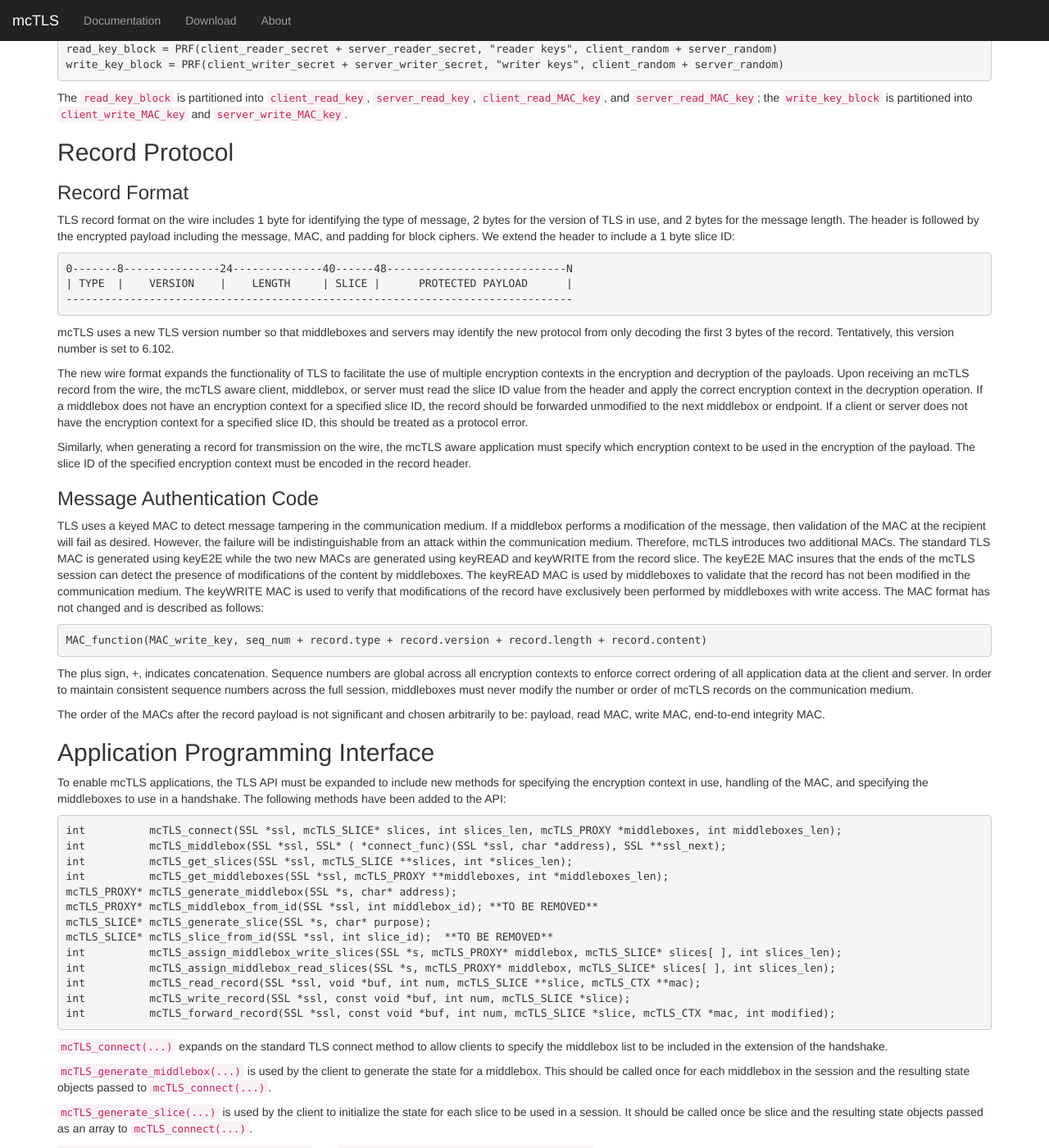
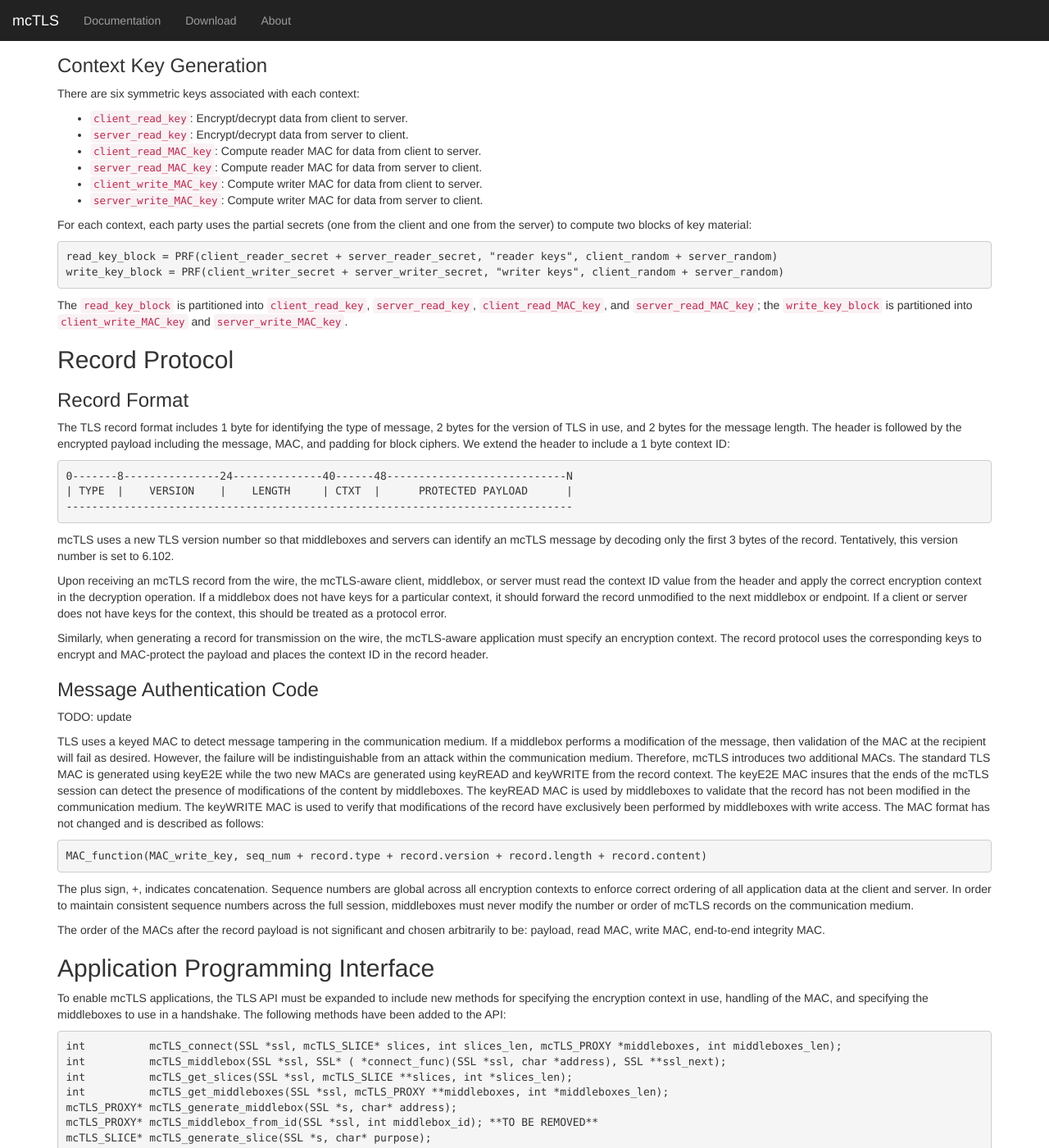
Before and after one commit to dtnaylor/mctls-www, a Jekyll site: the page built from www/documentation.md, in a window 1280 px wide and 1400 px high, scrolled down 3043 px. Shown: the whole window at 82% size. Built offline with Jekyll 4.4.1, drawn with Linux system fonts in a browser that asks for light colours; nearby versions of some CDN libraries; some of the changed text lies outside the part shown.

Commit message:
Updates to documentation

```diff
--- a/www/documentation.md
+++ b/www/documentation.md
@@ -17,6 +17,27 @@
 
 * TOC
 {:toc}
+
+
+## Goals
+
+mcTLS is designed to provide the following five properties:
+
+1. **Entity Authentication:** As in TLS, the client must be able to verify
+the identity of the server. Additionally, the endpoints must be able to
+authenticate each middlebox.
+
+2. **Payload Secrecy:** Third parties must not be able to read any
+application data.
+
+3. **Payload Integrity:** Changes to application data by third parties or by
+middleboxes with read-only access must be detectable.
+
+4. **Visibility:** Both endpoints must be aware of all middleboxes in the
+session. mcTLS does not support transparent middleboxes.
+
+5. **Least Privilege:** Each middlebox should be granted the minimum level of
+access needed to do its jobs.
 
 
 ## Definitions and Notation
@@ -128,7 +149,7 @@
 
 ### Middlebox List Extension
 
-We define a new TLS handshake extension middlebox_list with tentative type id
+mcTLS defines a new TLS handshake extension middlebox_list with tentative type id
 0xff06. The extension contains a list of the middleboxes to be used in the
 communication as well as the number of encryption contexts, also known as
 slices, that need to be generated and which middleboxes should have access to which
@@ -166,25 +187,24 @@
 
 ### Middlebox Key Material Message
 
-The delivery of key material to middleboxes necessitates the inclusion of a new
-handshake message type into the TLS Handshake Protocol. During the handshake,
-both the client and server will send a MiddleboxKeyMaterial message to each
-middlebox with tentative handshake message type 0x28. The payload of the
-message is encrypted with a symmetric key shared between the endpoint sending
-the message and the middlebox receiving it and contains a "partial secret" for
-each context to which the middlebox has access.  Once a middlebox receives and
-decrypts a MiddleboxKeyMaterial message from both the client and the server, it
-uses both secrets to generate the keys that will actually be used in the
-encryption of application data (see [Context Key
-Generation](#context-key-generation)).  The format of the message is as
+mcTLS introduces a new handshake message type for delivering context key
+material to middleboxes.  During the handshake, both the client and server will
+send a MiddleboxKeyMaterial message to each middlebox with tentative handshake
+message type 0x28. The payload of the message is encrypted with a symmetric key
+shared between the endpoint sending the message and the middlebox receiving it
+and contains a "partial secret" for each context to which the middlebox has
+access.  Once a middlebox receives and decrypts a MiddleboxKeyMaterial message
+from both the client and the server, it uses both secrets to generate the keys
+that will actually be used in the encryption of application data (see [Context
+Key Generation](#context-key-generation)).  The format of the message is as
 follows:
 
 	MiddleboxKeyMaterial {
         middlebox_id
         key_material {
             slice_id
-            read_material
-            write_material
+            read_secret
+            write_secret
         }[ ]
 	}
 
@@ -218,36 +238,34 @@
 
 ### Record Format
 
-TLS record format on the wire includes 1 byte for identifying the type of
-message, 2 bytes for the version of TLS in use, and 2 bytes for the message
-length. The header is followed by the encrypted payload including the message,
-MAC, and padding for block ciphers. We extend the header to include a 1 byte
-slice ID:
+The TLS record format includes 1 byte for identifying the type of message, 2
+bytes for the version of TLS in use, and 2 bytes for the message length. The
+header is followed by the encrypted payload including the message, MAC, and
+padding for block ciphers. We extend the header to include a 1 byte context ID:
 
 	0-------8---------------24--------------40------48----------------------------N
-	| TYPE  |    VERSION    |    LENGTH     | SLICE |      PROTECTED PAYLOAD      |
+	| TYPE  |    VERSION    |    LENGTH     | CTXT  |      PROTECTED PAYLOAD      |
 	-------------------------------------------------------------------------------
 
-mcTLS uses a new TLS version number so that middleboxes and servers may identify the
-new protocol from only decoding the first 3 bytes of the record. Tentatively,
-this version number is set to 6.102.
+mcTLS uses a new TLS version number so that middleboxes and servers can
+identify an mcTLS message by decoding only the first 3 bytes of the record.
+Tentatively, this version number is set to 6.102.
 
-The new wire format expands the functionality of TLS to facilitate the use of
-multiple encryption contexts in the encryption and decryption of the payloads.
-Upon receiving an mcTLS record from the wire, the mcTLS aware client, middlebox, or
-server must read the slice ID value from the header and apply the correct
-encryption context in the decryption operation. If a middlebox does not have an
-encryption context for a specified slice ID, the record should be forwarded
-unmodified to the next middlebox or endpoint. If a client or server does not have
-the encryption context for a specified slice ID, this should be treated as a
-protocol error.
+Upon receiving an mcTLS record from the wire, the mcTLS-aware client,
+middlebox, or server must read the context ID value from the header and apply
+the correct encryption context in the decryption operation. If a middlebox does
+not have keys for a particular context, it should forward the record unmodified
+to the next middlebox or endpoint. If a client or server does not have keys for
+the context, this should be treated as a protocol error.
 
-Similarly, when generating a record for transmission on the wire, the mcTLS aware
-application must specify which encryption context to be used in the encryption
-of the payload. The slice ID of the specified encryption context must be
-encoded in the record header.
+Similarly, when generating a record for transmission on the wire, the
+mcTLS-aware application must specify an encryption context. The record protocol
+uses the corresponding keys to encrypt and MAC-protect the payload and places
+the context ID in the record header.
 
 ### Message Authentication Code
+
+TODO: update
 
 TLS uses a keyed MAC to detect message tampering in the communication medium.
 If a middlebox performs a modification of the message, then validation of the
@@ -255,7 +273,7 @@
 indistinguishable from an attack within the communication medium. Therefore,
 mcTLS introduces two additional MACs. The standard TLS MAC is generated using
 keyE2E while the two new MACs are generated using keyREAD and keyWRITE from the
-record slice. The keyE2E MAC insures that the ends of the mcTLS session can
+record context. The keyE2E MAC insures that the ends of the mcTLS session can
 detect the presence of modifications of the content by middleboxes. The keyREAD MAC
 is used by middleboxes to validate that the record has not been modified in the
 communication medium. The keyWRITE MAC is used to verify that modifications of
```
